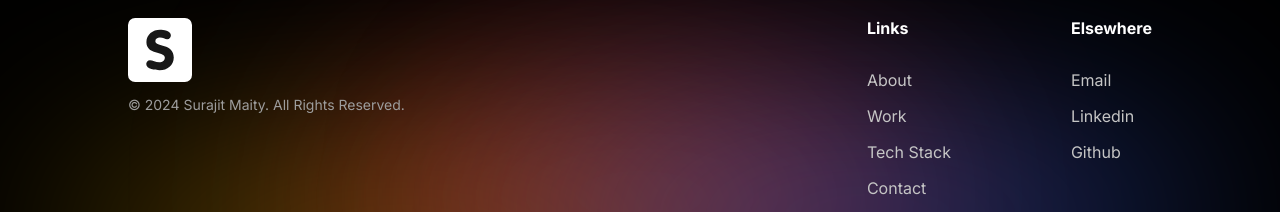
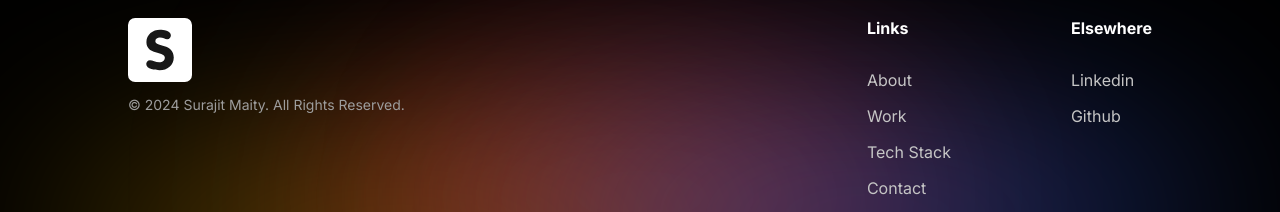
Before and after one commit to Surajit05021997/surajit-frontend-dev, a React (Vite) app: page /work in a window 1280 px wide. Shown: the part 2484-2696 px from the top of the page. Built offline with nearby package versions, Linux system fonts and the light colour scheme.

Commit message:
added link in footer and fixed typo

```diff
--- a/src/components/AppFooter.jsx
+++ b/src/components/AppFooter.jsx
@@ -38,9 +38,12 @@
           <div className="footer-item elsewhere">
             <div className="title">Elsewhere</div>
             <ul>
-              <li>Email</li>
-              <li>Linkedin</li>
-              <li>Github</li>
+              <li>
+                <a href="https://www.linkedin.com/in/surajit-maity" target="_blank">Linkedin</a>
+              </li>
+              <li>
+                <a href="https://github.com/Surajit05021997" target="_blank">Github</a>
+              </li>
             </ul>
           </div>
         </div>
--- a/src/components/WorkPage.jsx
+++ b/src/components/WorkPage.jsx
@@ -17,7 +17,7 @@
       <div className="container">
         <div className="work-page">
           <h1 className="title">Projects</h1>
-          <p className="subtitle">Projects and ideas I’ve worked on</p>
+          <p className="subtitle">Projects and ideas I’ve worked on.</p>
         </div>
       </div>
       <hr />
```
